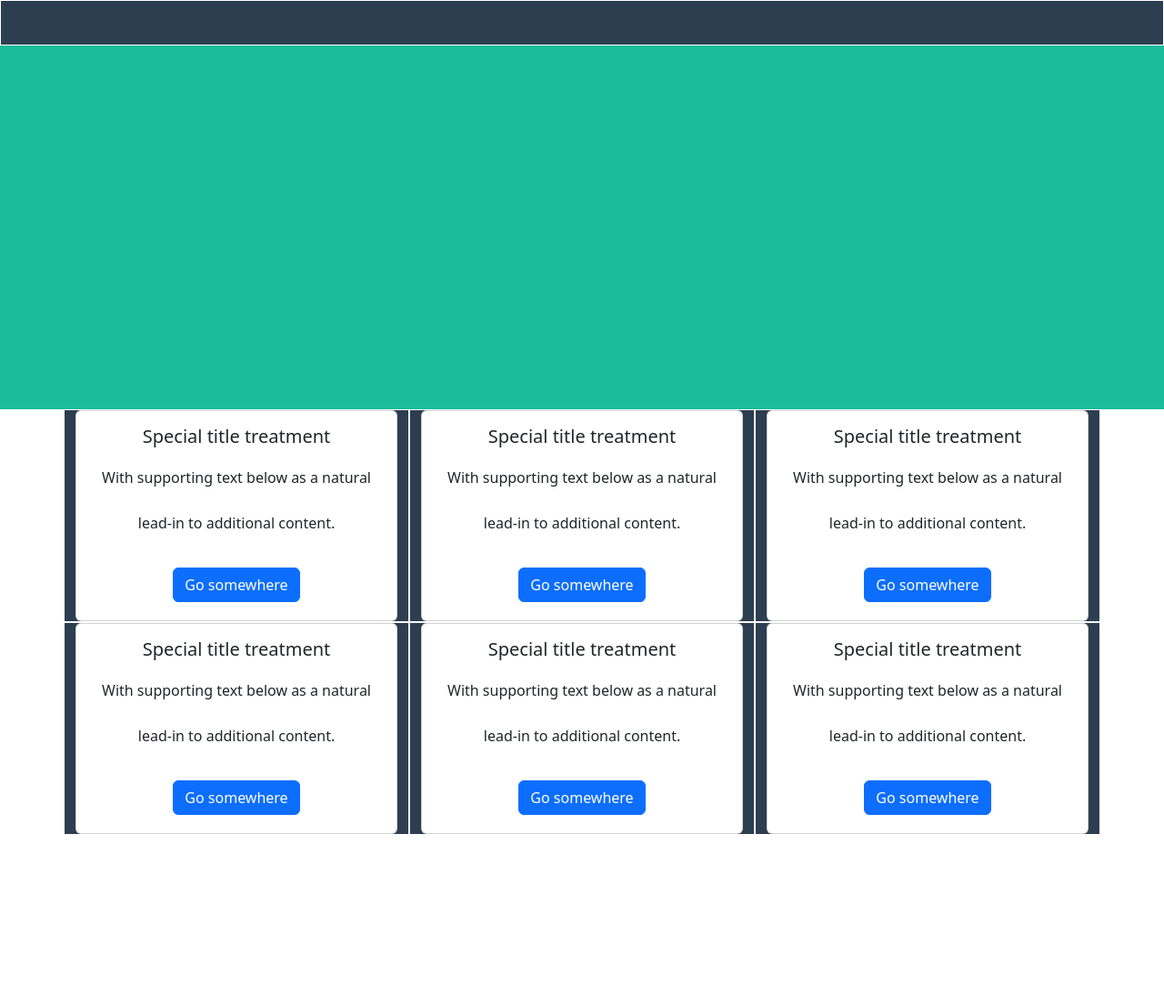
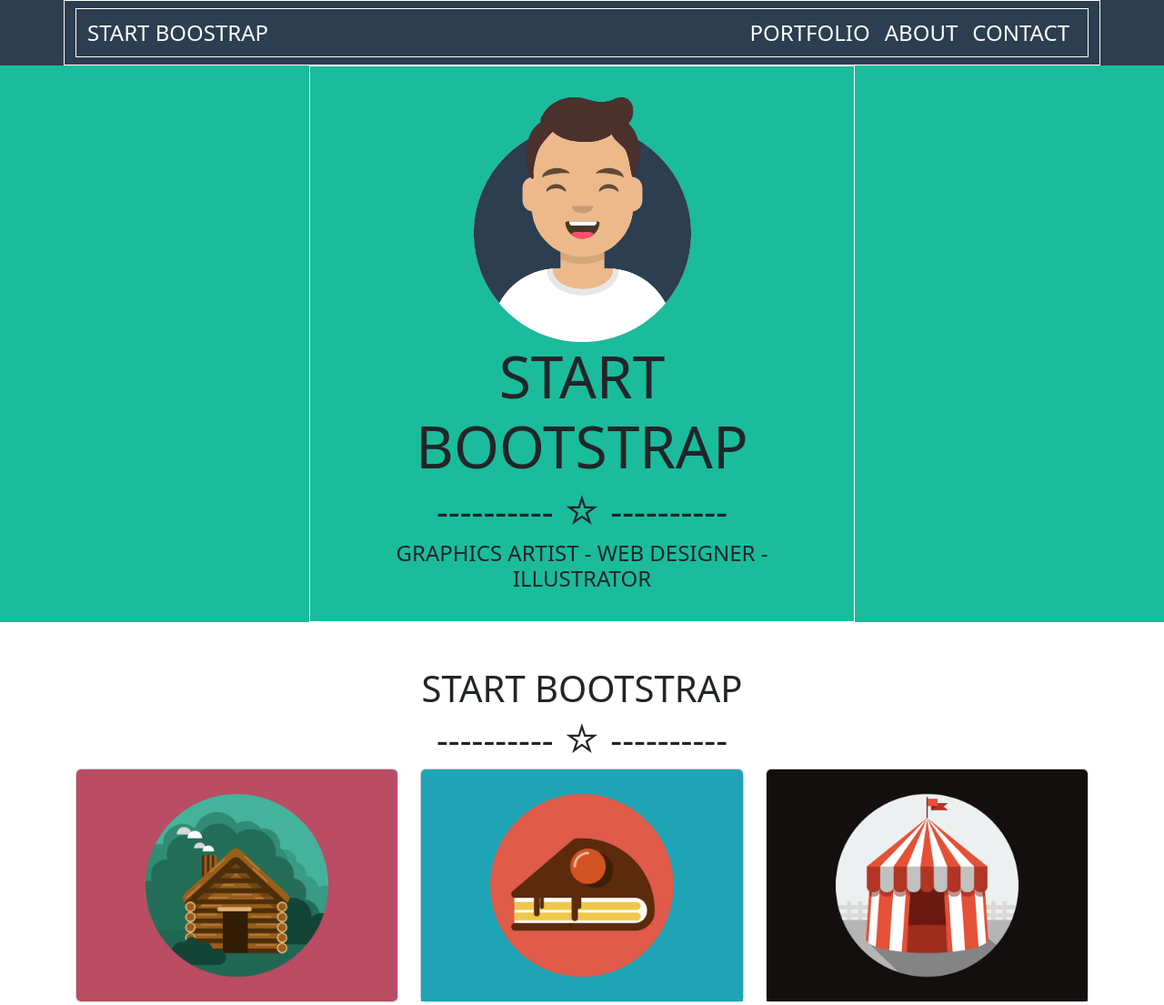
Before and after one commit to danipetro21/html-css-bootstrap-freelancer, a plain HTML site: page index.html in a window 1280 px wide. Shown: the top 1105 px of the page at 91% size. Before the commit the page ends 918 px from the top, so only its background shows below. Drawn offline with nearby package versions, Linux system fonts and the light colour scheme.

Commit message:
add content part1

```diff
--- a/css/style.css
+++ b/css/style.css
@@ -1,11 +1,35 @@
+:root{
+    --bg-color-2c3e50: #2c3e50;
+    --bg-color-1abc9c: #1abc9c;
+    --bg-color-3a546d: #3a546d;
+}
+/*STYLE SECTION*/
+.sect-nav{
+    background-color: var(--bg-color-2c3e50);
+
+}
+
+.jumbotron{
+    background-color: var(--bg-color-1abc9c);
+
+}
+
+.navbar-brand, .nav-link{
+    color: white;
+    font-size: 1.5rem;
+}
+
+.jumbotron .container{
+    max-width: 600px;
+}
+
 /* debug */
 
-[class*="col"] {
+
+
+[class*="container"] {
     border: 1px rgb(255, 255, 255) solid;
-    background-color: #2c3e50;
-    min-height: 50px;
-    text-align: center;
-    line-height: 50px;
+
 
 }
 
--- a/index.html
+++ b/index.html
@@ -15,111 +15,141 @@
 
     <header>
 
+        <section class="sect-nav">
+
+            <div class="container">
+                <nav class="navbar navbar-expand-lg bg-transparent">
                     <div class="container-fluid">
-            <div class="row">
-                <div class="col-12"></div>
+                        <a class="navbar-brand" href="#">START BOOSTRAP</a>
+                        <button class="navbar-toggler" type="button" data-bs-toggle="collapse"
+                            data-bs-target="#navbarSupportedContent" aria-controls="navbarSupportedContent"
+                            aria-expanded="false" aria-label="Toggle navigation">
+                            <span class="navbar-toggler-icon"></span>
+                        </button>
+                        <div class="" id="navbarSupportedContent">
+                            <ul class="navbar-nav me-auto mb-2 mb-lg-0">
+                                <li class="nav-item">
+                                    <a class="nav-link" href="#">PORTFOLIO</a>
+                                </li>
+                                <li class="nav-item">
+                                    <a class="nav-link" href="#">ABOUT</a>
+                                </li>
+                                <li class="nav-item">
+                                    <a class="nav-link" href="#">CONTACT</a>
+                                </li>
+
+
+                            </ul>
                         </div>
                     </div>
-        <div class="container-fluid green"></div>
+                </nav>
+            </div>
+
+        </section>
+
+        <section class="jumbotron">
+
+            <div class="container p-4">
+
+                <div class="row justify-content-center text-center">
+                    <div class="col-6">
+                        <img src="/img/avatar.svg" alt="avatar">
+                    </div>
+
+                    <div class="col-12">
+                        <h1 class="display-3">START BOOTSTRAP</h1>
+                    </div>
+                    <div class="col-12">
+                        <h1 class="display-6">---------- &star; ---------- </h1>
+                    </div>
+                    <div class="col-12">
+                        <h4>GRAPHICS ARTIST - WEB DESIGNER - ILLUSTRATOR</h4>
+                    </div>
+
+                </div>
+
+            </div>
+        </section>
 
     </header>
 
 
     <main>
 
-        <!-- <div class="container-lg">
-            <div class="card-deck">
-                <div class="card"></div>
-                <div class="card"></div>
-                <div class="card"></div>
+        <section class="portfolio">
+
+            <div class="container text-center mt-5">
+
+                <div class="row">
+                    <div class="col-12">
+                        <h1 class="display-6">START BOOTSTRAP</h1>
                     </div>
-            <div class="card-deck mt-4">
-                <div class="card"></div>
-                <div class="card"></div>
-                <div class="card"></div>
+                    <div class="col-12">
+                        <h1 class="display-6">---------- &star; ---------- </h1>
+                    </div>
                 </div>
 
-
-        </div> -->
-
-        <div class="container-lg">
                 <div class="row">
-                <div class="col-sm-4">
+                    <div class="col-lg-4 col-md-6 col-sm-12 mb-4">
                         <div class="card">
-                        <div class="card-body">
-                            <h5 class="card-title">Special title treatment</h5>
-                            <p class="card-text">With supporting text below as a natural lead-in to additional content.
-                            </p>
-                            <a href="#" class="btn btn-primary">Go somewhere</a>
+                            <img src="/img/cabin.png" class="card-img" alt="...">
                         </div>
                     </div>
-                </div>
-                <div class="col-sm-4">
-                    <div class="card">
-                        <div class="card-body">
-                            <h5 class="card-title">Special title treatment</h5>
-                            <p class="card-text">With supporting text below as a natural lead-in to additional content.
-                            </p>
-                            <a href="#" class="btn btn-primary">Go somewhere</a>
+                    <div class="col-lg-4 col-md-6 col-sm-12 mb-4">
+                        <div class="card" >
+                            <img src="/img/cake.png" class="card-img-top" alt="...">
                         </div>
                     </div>
+                    <div class="col-lg-4 col-md-6 col-sm-12 mb-4">
+                        <div class="card" >
+                            <img src="/img/circus.png" class="card-img-top" alt="...">
                         </div>
-                <div class="col-sm-4">
+                    </div>
+                    <div class="col-lg-4 col-md-6 col-sm-12 mb-4">
                         <div class="card">
-                        <div class="card-body">
-                            <h5 class="card-title">Special title treatment</h5>
-                            <p class="card-text">With supporting text below as a natural lead-in to additional content.
-                            </p>
-                            <a href="#" class="btn btn-primary">Go somewhere</a>
+                            <img src="/img/game.png" class="card-img-top" alt="...">
+                        </div>
+                    </div>
+                    <div class="col-lg-4 col-md-6 col-sm-12 mb-4">
+                        <div class="card">
+                            <img src="/img/safe.png" class="card-img-top" alt="...">
+                        </div>
+                    </div>
+                    <div class="col-lg-4 col-md-6 col-sm-12 mb-4">
+                        <div class="card">
+                            <img src="/img/submarine.png" class="card-img-top" alt="...">
+                        </div>
                     </div>
                 </div>
             </div>
 
+        </section>
 
-            </div>
-
-            <div class="row">
-                <div class="col-sm-4">
-                    <div class="card">
-                        <div class="card-body">
-                            <h5 class="card-title">Special title treatment</h5>
-                            <p class="card-text">With supporting text below as a natural lead-in to additional content.
-                            </p>
-                            <a href="#" class="btn btn-primary">Go somewhere</a>
-                        </div>
-                    </div>
-                </div>
-                <div class="col-sm-4">
-                    <div class="card">
-                        <div class="card-body">
-                            <h5 class="card-title">Special title treatment</h5>
-                            <p class="card-text">With supporting text below as a natural lead-in to additional content.
-                            </p>
-                            <a href="#" class="btn btn-primary">Go somewhere</a>
-                        </div>
-                    </div>
-                </div>
-                <div class="col-sm-4">
-                    <div class="card">
-                        <div class="card-body">
-                            <h5 class="card-title">Special title treatment</h5>
-                            <p class="card-text">With supporting text below as a natural lead-in to additional content.
-                            </p>
-                            <a href="#" class="btn btn-primary">Go somewhere</a>
-                        </div>
-                    </div>
-                </div>
+        <section class="about">
 
 
-            </div>
+        </section>
 
-        </div>
+        <section class="contact">
+
+
+        </section>
 
     </main>
 
 
     <footer>
 
+        <section class="info">
+
+
+        </section>
+
+        <section class="copy">
+
+
+        </section>
+
 
     </footer>
 </body>
```
Also changed, not shown: img/avatar.svg (added), img/cabin.png (added), img/cake.png (added), img/circus.png (added), img/game.png (added), img/safe.png (added), img/submarine.png (added), 1 other file. Lines whose indentation alone changed are shown as unchanged.
